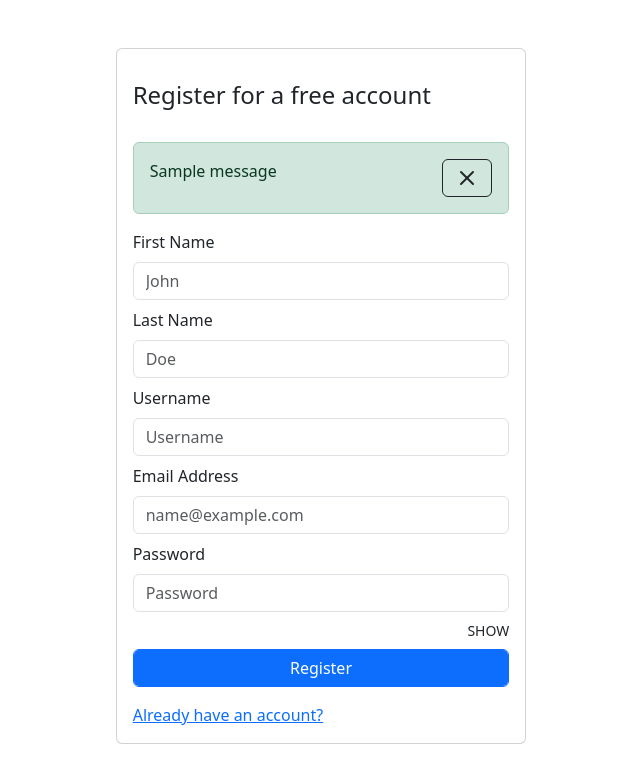
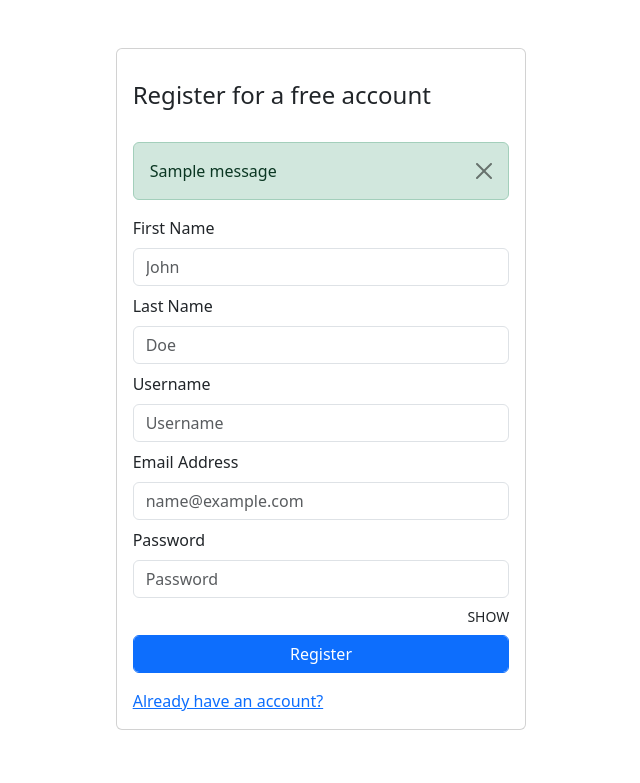
Before and after one commit to lolideppt123/inventory-management-1, a Django app: page /authentication/register/ in a window 1280 px wide. Shown: the top 783 px of the page, without its empty margins (319-959 px from the left). Run offline with Django 4.2, Linux system fonts and the light colour scheme; tables that the repository leaves empty hold one stand-in row (values such as "Sample post"); one stand-in notice (Sample message) is shown; some libraries are stand-ins or nearby versions.

Commit message:
modify _messages.html

```diff
--- a/templates/partials/_messages.html
+++ b/templates/partials/_messages.html
@@ -4,9 +4,9 @@
 <link href="{% static 'css/_messages.css' %}" rel="stylesheet">
 <div class="messages d-md-flex flex-column" id="myAlert">
     {% for message in messages %}
-    <div{% if message.tags %} class="alert alert-{{ message.tags }} "{% endif %}>
-        <span>{{ message }}</span>
-        <div id="msg_btn" class="btn btn-outline-dark float-end"><span data-feather="x" class="align-text-end"></span></div>
+    <div{% if message.tags %} class="alert alert-{{ message.tags }} alert-dismissible fade show" role="alert" {% endif %}>
+        <div>{{ message }}</div>
+        <button id="msg_btn_{{message.tags}}" type="button" class="btn-close" aria-label="Close"></button>
     </div>
     {% endfor %}
 </div>
```
